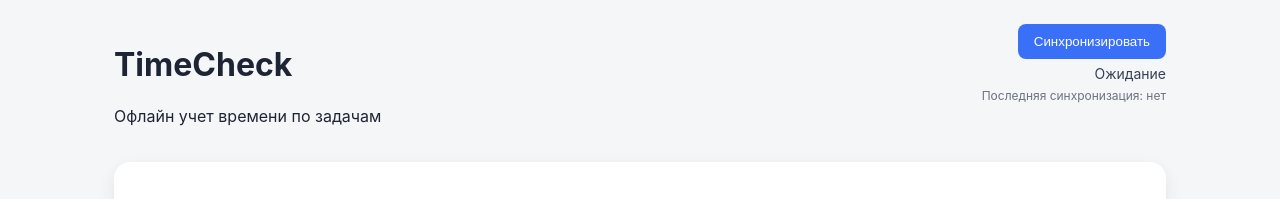
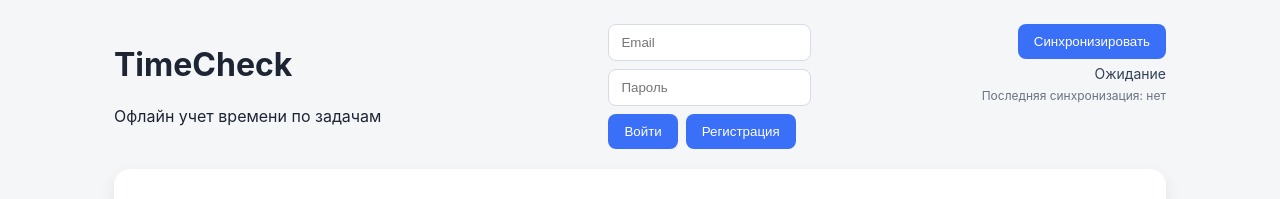
Before and after one commit to micvant/TimeCheck_Front, a React (Vite) app: page / in a window 1280 px wide. Shown: the top 199 px of the page. Built offline with nearby package versions, Linux system fonts and the light colour scheme; no server answers.

Commit message:
Add auth UI and token-based sync

```diff
--- a/src/App.jsx
+++ b/src/App.jsx
@@ -1,8 +1,9 @@
 import { useEffect, useMemo, useState } from "react";
 import { db, generateId, nowIso } from "./db.js";
-import { syncAll } from "./sync.js";
+import { getToken, syncAll } from "./sync.js";
 
 const emptyForm = { title: "", description: "" };
+const API_BASE = import.meta.env.VITE_API_BASE || "http://localhost:8000";
 
 function formatDuration(seconds) {
   const total = Math.max(0, Math.floor(seconds));
@@ -24,6 +25,10 @@ export default function App() {
   const [showAllHistory, setShowAllHistory] = useState(false);
   const [showTasks, setShowTasks] = useState(true);
   const [showHistory, setShowHistory] = useState(true);
+  const [token, setToken] = useState(getToken());
+  const [authEmail, setAuthEmail] = useState("");
+  const [authPassword, setAuthPassword] = useState("");
+  const [authError, setAuthError] = useState("");
 
   const activeTask = useMemo(
     () => tasks.find((task) => task.id === activeTaskId),
@@ -271,6 +276,11 @@ export default function App() {
   }
 
   async function handleSync() {
+    if (!getToken()) {
+      setSyncStatus("error");
+      setAuthError("Нужно войти, чтобы синхронизировать.");
+      return;
+    }
     try {
       setSyncStatus("syncing");
       const serverTime = await syncAll();
@@ -280,6 +290,62 @@ export default function App() {
       console.error(error);
       setSyncStatus("error");
     }
+  }
+
+  async function registerUser() {
+    setAuthError("");
+    try {
+      const response = await fetch(`${API_BASE}/auth/register`, {
+        method: "POST",
+        headers: { "Content-Type": "application/json" },
+        body: JSON.stringify({
+          email: authEmail.trim(),
+          password: authPassword,
+        }),
+      });
+      if (!response.ok) {
+        const text = await response.text();
+        throw new Error(text || "Register failed");
+      }
+      const data = await response.json();
+      localStorage.setItem("timecheck_token", data.access_token);
+      setToken(data.access_token);
+      setAuthPassword("");
+    } catch (error) {
+      console.error(error);
+      setAuthError("Не удалось зарегистрироваться.");
+    }
+  }
+
+  async function loginUser() {
+    setAuthError("");
+    try {
+      const body = new URLSearchParams();
+      body.set("username", authEmail.trim());
+      body.set("password", authPassword);
+
+      const response = await fetch(`${API_BASE}/auth/login`, {
+        method: "POST",
+        headers: { "Content-Type": "application/x-www-form-urlencoded" },
+        body,
+      });
+      if (!response.ok) {
+        const text = await response.text();
+        throw new Error(text || "Login failed");
+      }
+      const data = await response.json();
+      localStorage.setItem("timecheck_token", data.access_token);
+      setToken(data.access_token);
+      setAuthPassword("");
+    } catch (error) {
+      console.error(error);
+      setAuthError("Неверные данные для входа.");
+    }
+  }
+
+  function logoutUser() {
+    localStorage.removeItem("timecheck_token");
+    setToken(null);
   }
 
   const statusLabel =
@@ -297,6 +363,40 @@ export default function App() {
         <div>
           <h1>TimeCheck</h1>
           <p>Офлайн учет времени по задачам</p>
+        </div>
+        <div className="auth">
+          {token ? (
+            <div className="auth-logged">
+              <div className="auth-status">Вход выполнен</div>
+              <button onClick={logoutUser} type="button">
+                Выйти
+              </button>
+            </div>
+          ) : (
+            <div className="auth-form">
+              <input
+                type="email"
+                placeholder="Email"
+                value={authEmail}
+                onChange={(event) => setAuthEmail(event.target.value)}
+              />
+              <input
+                type="password"
+                placeholder="Пароль"
+                value={authPassword}
+                onChange={(event) => setAuthPassword(event.target.value)}
+              />
+              <div className="auth-actions">
+                <button onClick={loginUser} type="button">
+                  Войти
+                </button>
+                <button onClick={registerUser} type="button">
+                  Регистрация
+                </button>
+              </div>
+              {authError && <div className="auth-error">{authError}</div>}
+            </div>
+          )}
         </div>
         <div className="sync">
           <button onClick={handleSync} type="button">
--- a/src/styles.css
+++ b/src/styles.css
@@ -44,6 +44,40 @@ input {
   justify-content: space-between;
   align-items: flex-start;
   gap: 16px;
+}
+
+.auth {
+  display: flex;
+  justify-content: flex-end;
+  min-width: 260px;
+}
+
+.auth-form {
+  display: flex;
+  flex-direction: column;
+  gap: 8px;
+}
+
+.auth-actions {
+  display: flex;
+  gap: 8px;
+}
+
+.auth-error {
+  color: #dc2626;
+  font-size: 12px;
+}
+
+.auth-logged {
+  display: flex;
+  flex-direction: column;
+  align-items: flex-end;
+  gap: 6px;
+}
+
+.auth-status {
+  font-size: 12px;
+  color: #475569;
 }
 
 .sync {
--- a/src/sync.js
+++ b/src/sync.js
@@ -1,6 +1,10 @@
 import { db } from "./db.js";
 
 const API_BASE = import.meta.env.VITE_API_BASE || "http://localhost:8000";
+
+export function getToken() {
+  return localStorage.getItem("timecheck_token");
+}
 
 export async function syncAll() {
   const lastSync = (await db.meta.get("last_sync_at"))?.value ?? null;
@@ -15,9 +19,15 @@ export async function syncAll() {
       .map((item) => ({ op: item.op, data: item.payload })),
   };
 
+  const headers = { "Content-Type": "application/json" };
+  const token = getToken();
+  if (token) {
+    headers.Authorization = `Bearer ${token}`;
+  }
+
   const response = await fetch(`${API_BASE}/sync`, {
     method: "POST",
-    headers: { "Content-Type": "application/json" },
+    headers,
     body: JSON.stringify({
       last_sync_at: lastSync,
       changes,
```
Also changed, not shown: 1 other file (tests, documents, lock files or other folders).
